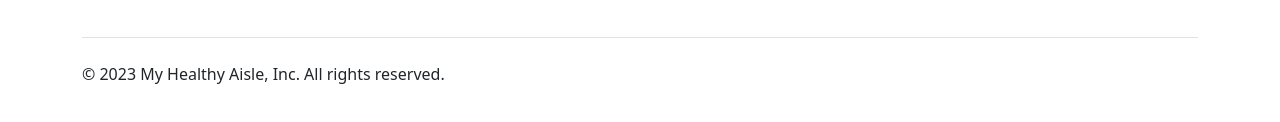
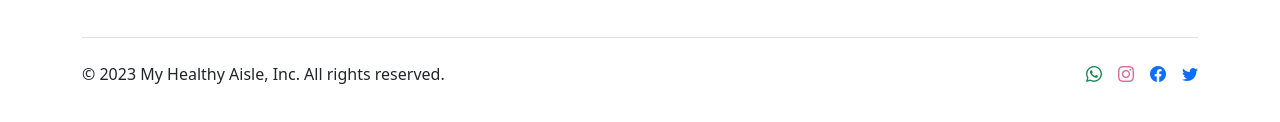
Before and after one commit to myhealthyaisle/myhealthyaisle.github.io, a plain HTML site: page index.html in a window 1280 px wide. Shown: the part 5109-5231 px from the top of the page. Drawn offline with nearby package versions, Linux system fonts and the light colour scheme.

Commit message:
fixed footer icons

```diff
--- a/index.html
+++ b/index.html
@@ -423,15 +423,18 @@
 			<div class="d-flex flex-column flex-sm-row justify-content-between py-4 my-4 border-top">
 				<p>&copy; 2023 My Healthy Aisle, Inc. All rights reserved.</p>
 				<ul class="list-unstyled d-flex">
-					<li class="ms-3"><a class="link-body-emphasis" href="#"><svg class="bi" width="24" height="24">
-								<use xlink:href="#twitter" />
-							</svg></a></li>
-					<li class="ms-3"><a class="link-body-emphasis" href="#"><svg class="bi" width="24" height="24">
-								<use xlink:href="#instagram" />
-							</svg></a></li>
-					<li class="ms-3"><a class="link-body-emphasis" href="#"><svg class="bi" width="24" height="24">
-								<use xlink:href="#facebook" />
-							</svg></a></li>
+					<li class="ms-3"><a class="link-body-emphasis" href="#">
+						<i class="bi bi-whatsapp text-success" width="32" height="32"></i>
+					</a></li>
+					<li class="ms-3"><a class="link-body-emphasis" href="#">
+						<i class="bi bi-instagram" style="color:palevioletred" width="32" height="32"></i>
+					</a></li>
+					<li class="ms-3"><a class="link-body-emphasis" href="#">
+						<i class="bi bi-facebook text-primary" width="32" height="32"></i>
+					</a></li>
+					<li class="ms-3"><a class="link-body-emphasis" href="#">
+						<i class="bi bi-twitter text-primary" width="32" height="32"></i>
+					</a></li>
 				</ul>
 			</div>
 		</footer>
```
